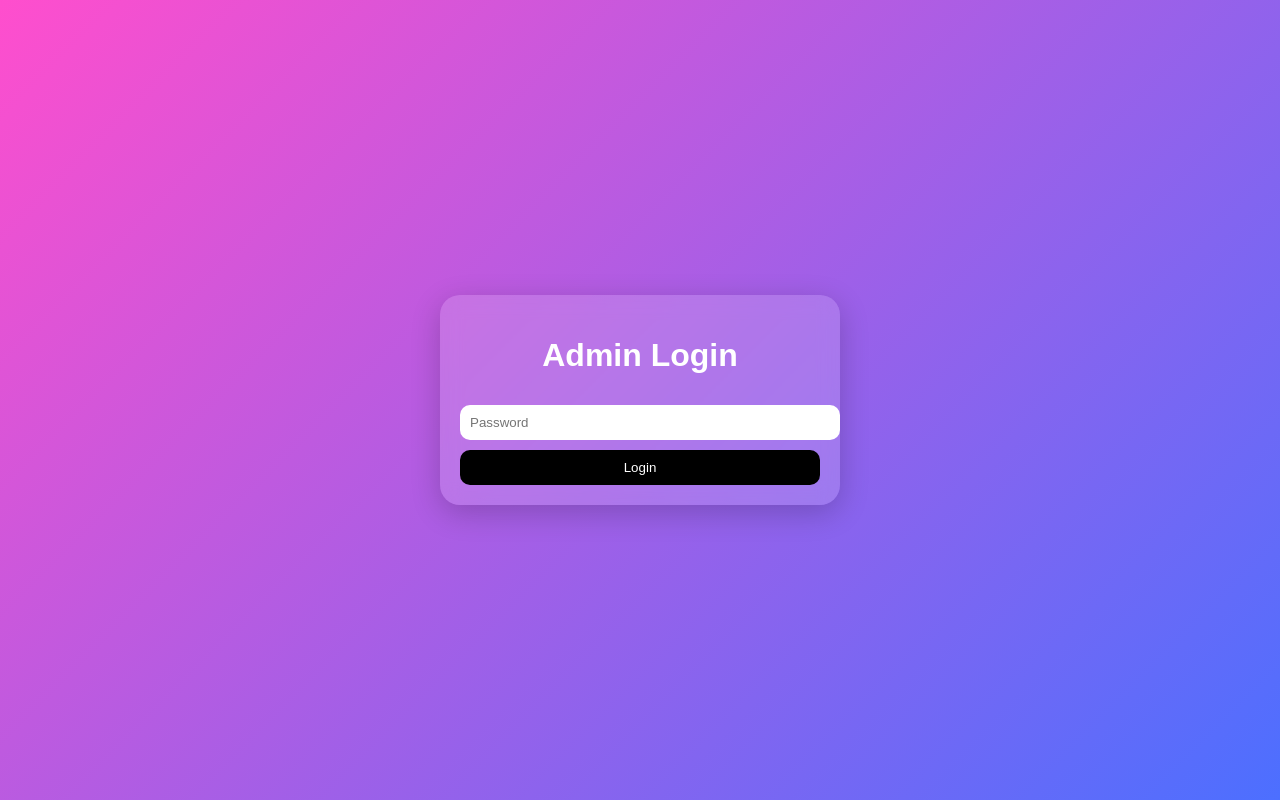
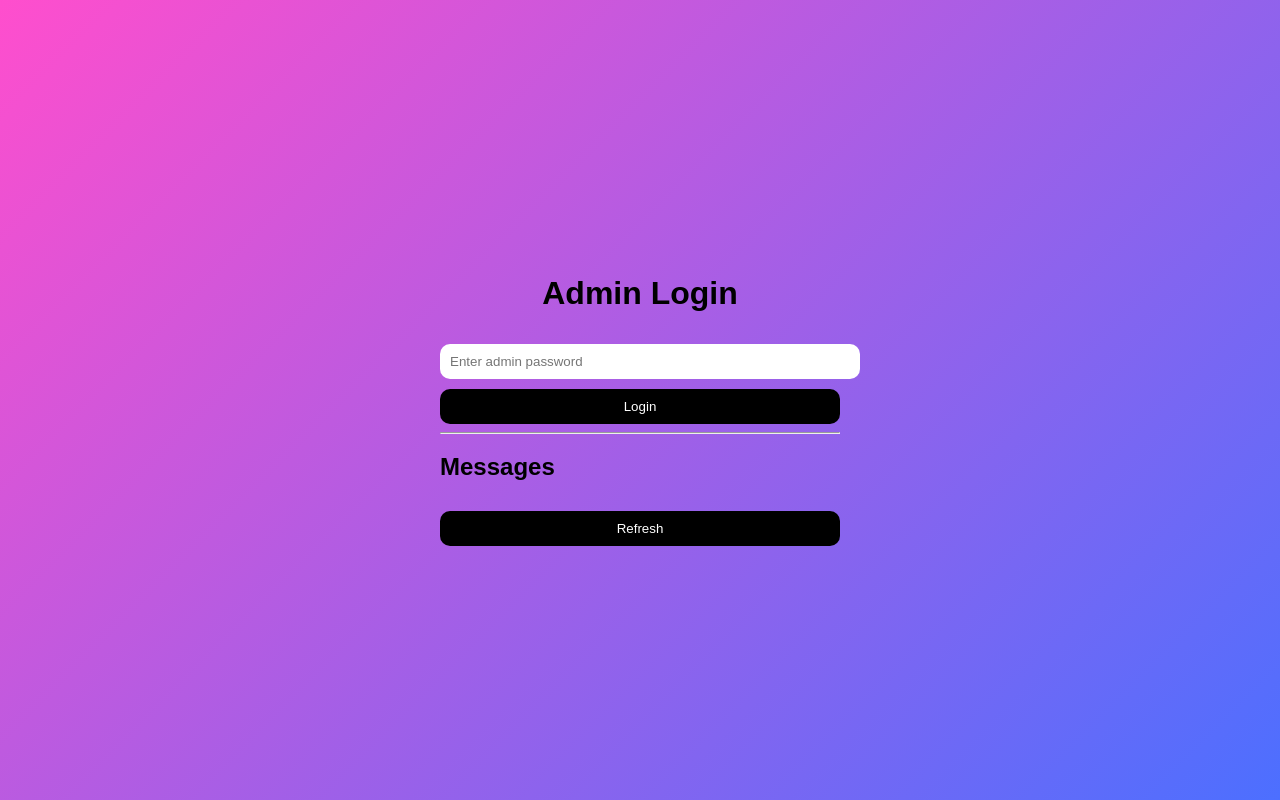
Before and after one commit to Psyiron/anonymous-app, a website: page public/admin.html in a window 1280 px wide. Drawn offline with Linux system fonts and the light colour scheme.

Commit message:
Update admin.html

```diff
--- a/public/admin.html
+++ b/public/admin.html
@@ -6,22 +6,22 @@
 </head>
 <body>
 
-<div class="container">
+  <div class="container">
 
-  <div class="card" id="loginBox">
     <h1>Admin Login</h1>
-    <input type="password" id="password" placeholder="Password">
+
+    <input type="password" id="password" placeholder="Enter admin password">
     <button onclick="login()">Login</button>
+
+    <hr>
+
+    <h2>Messages</h2>
+    <button onclick="loadMessages()">Refresh</button>
+
+    <div id="messages"></div>
+
   </div>
 
-  <div class="card" id="dashboard" style="display:none;">
-    <h1>Messages</h1>
-    <button onclick="loadMessages()">Refresh</button>
-    <div id="messages"></div>
-  </div>
-
-</div>
-
-<script src="/admin.js"></script>
+  <script src="admin.js"></script>
 </body>
 </html>
```
